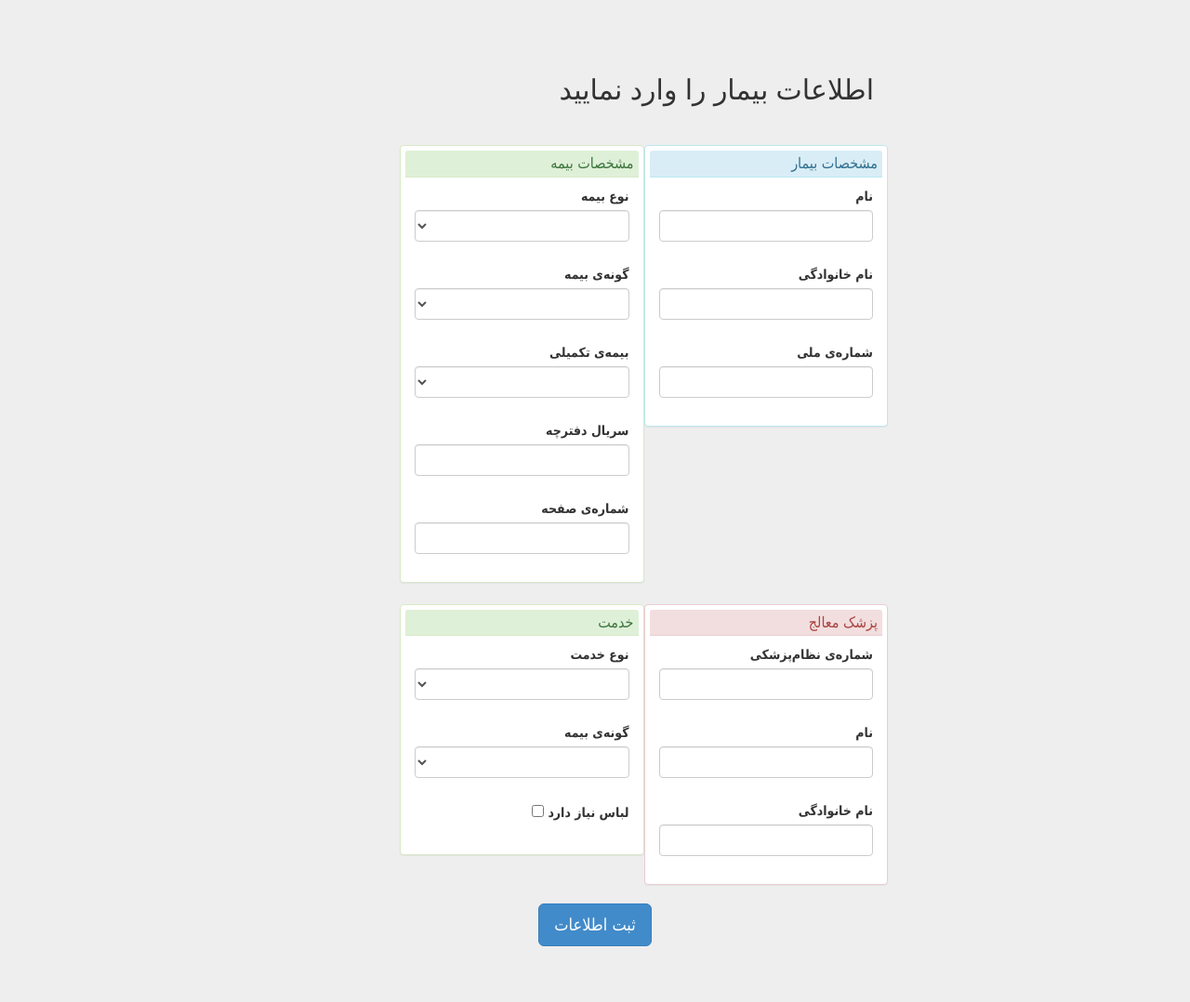
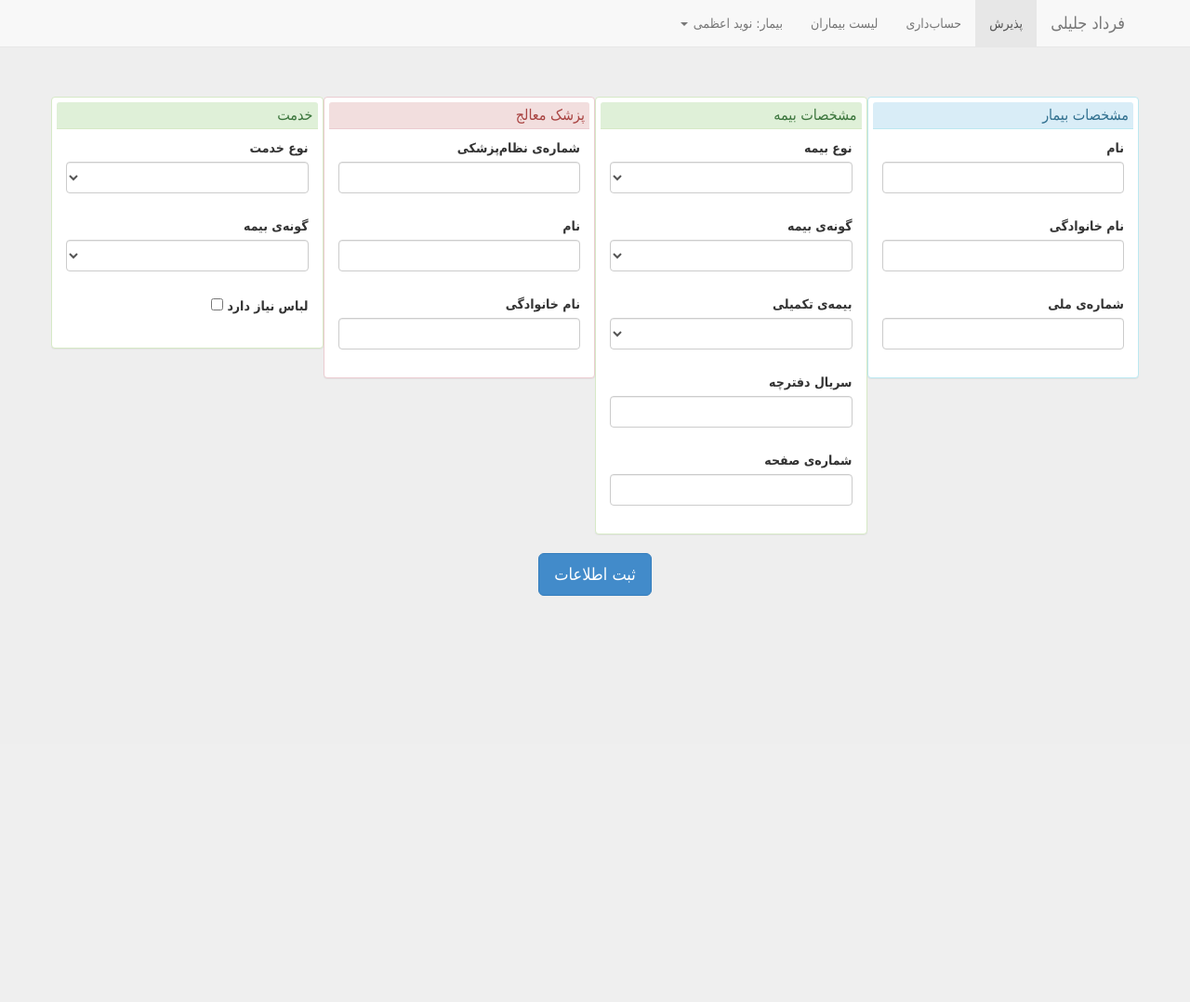
Before and after one commit to Navid777/Matab, a Django app: page /home/ in a window 1280 px wide. Shown: the whole page at 93% size. After the commit the page ends 641 px from the top, so only its background shows below. Run offline with Django 3.2, Linux system fonts and the light colour scheme; a user stored in the database is signed in; tables that the repository leaves empty hold one stand-in row (values such as "Sample post"); lists and menus that the app fills with data are empty; some libraries are stand-ins or nearby versions.

Commit message:
Top Header

```diff
--- /dev/null
+++ b/Matab/Templates/base.html
@@ -0,0 +1,65 @@
+<!DOCTYPE html>
+<html lang="en">
+<head>
+    <meta charset="utf-8">
+    <meta http-equiv="X-UA-Compatible" content="IE=edge">
+    <meta name="viewport" content="width=device-width, initial-scale=1.0">
+    <meta name="description" content="">
+    <meta name="author" content="">
+    <link rel="shortcut icon" href="{{ MEDIA_URL }}ico/favicon.png">
+
+    <title>{% block title %}{% endblock %}</title>
+
+    <link href="{{ MEDIA_URL }}css/bootstrap.css" rel="stylesheet">
+    <link href="{{ MEDIA_URL }}css/bootstrap-rtl.css" rel="stylesheet">
+    <link href="{{ MEDIA_URL }}css/base.css" rel="stylesheet">
+    {% block extracss %}{% endblock %}
+
+    <script type="text/javascript" src="{{ MEDIA_URL }}js/jquery.min.js"></script>
+    <script type="text/javascript" src="{{ MEDIA_URL }}js/ajax_csrf_fix.js"></script>
+    <script type="text/javascript" src="{{ MEDIA_URL }}js/bootstrap.min.js"></script>
+    {% block extrajs %}{% endblock %}
+
+<!-- HTML5 shim and Respond.js IE8 support of HTML5 elements and media queries -->
+    <!--[if lt IE 9]>
+      <script src="{{ MEDIA_URL }}js/html5shiv.js"></script>
+      <script src="{{ MEDIA_URL }}js/respond.min.js"></script>
+    <![endif]-->
+</head>
+
+<body>
+<div class="navbar navbar-default navbar-static-top" role="navigation">
+      <div class="container">
+        <div class="navbar-header">
+          <button type="button" class="navbar-toggle" data-toggle="collapse" data-target=".navbar-collapse">
+            <span class="sr-only">Toggle navigation</span>
+            <span class="icon-bar"></span>
+            <span class="icon-bar"></span>
+            <span class="icon-bar"></span>
+          </button>
+          <a class="navbar-brand" href="#">فرداد جلیلی</a>
+        </div>
+        <div class="navbar-collapse collapse">
+          <ul class="nav navbar-nav">
+            <li class="active"><a href="#">پذیرش</a></li>
+            <li><a href="#about">حساب‌داری</a></li>
+            <li><a href="#contact">لیست بیماران</a></li>
+            <li class="dropdown">
+              <a href="#" class="dropdown-toggle" data-toggle="dropdown">بیمار: نوید اعظمی <b class="caret"></b></a>
+              <ul class="dropdown-menu">
+                <li><a href="#">دریافت پیشینه‌ی پزشکی</a></li>
+                <li><a href="#">پرداخت بدهی</a></li>
+              </ul>
+            </li>
+          </ul>
+        </div><!--/.nav-collapse -->
+      </div>
+    </div>
+
+<div class="container" id='mainContainer'>
+{% block content %}{% endblock %}
+</div> <!-- /container -->
+
+
+</body>
+</html>
--- a/Matab/Templates/home.html
+++ b/Matab/Templates/home.html
@@ -1,47 +1,22 @@
-<!DOCTYPE html>
-<html lang="en">
-  <head>
-    <meta charset="utf-8">
-    <meta http-equiv="X-UA-Compatible" content="IE=edge">
-    <meta name="viewport" content="width=device-width, initial-scale=1.0">
-    <meta name="description" content="">
-    <meta name="author" content="">
-    <link rel="shortcut icon" href="../../docs-assets/ico/favicon.png">
-    <script type="text/javascript" src="{{ MEDIA_URL }}js/jquery.min.js"></script>
-    <script type="text/javascript" src="{{ MEDIA_URL }}js/ajax_csrf_fix.js"></script>
-    <script type="text/javascript" src="{{ MEDIA_URL }}js/chosen.jquery.min.js"></script>
+{% extends 'base.html' %}
+
+{% block title %}
+    پذیرش
+{% endblock %}
+
+{% block extrajs %}
     <script type="text/javascript" src="{{ MEDIA_URL }}js/home.js"></script>
+{% endblock %}
 
-    <title>ثبت بیمار</title>
+{% block extracss %}
+    <link href="{{ MEDIA_URL }}css/patient_entry.css" rel="stylesheet">
+{% endblock %}
 
-    <!-- Bootstrap core CSS -->
-    <link href="{{ MEDIA_URL }}css/bootstrap.css" rel="stylesheet">
-
-    <!-- Bootstrap core CSS -->
-    <link href="{{ MEDIA_URL }}css/bootstrap-rtl.css" rel="stylesheet">
-
-    <!-- Chosen core CSS -->
-    <link href="{{ MEDIA_URL }}css/chosen.css" rel="stylesheet">
-
-    <!-- Custom styles for this template -->
-    <link href="{{ MEDIA_URL }}css/patient_entry.css" rel="stylesheet">
-
-    <!-- HTML5 shim and Respond.js IE8 support of HTML5 elements and media queries -->
-    <!--[if lt IE 9]>
-      <script src="{{ MEDIA_URL }}js/html5shiv.js"></script>
-      <script src="{{ MEDIA_URL }}js/respond.min.js"></script>
-    <![endif]-->
-  </head>
-
-  <body>
-
-    <div class="container" id='mainContainer'>
-        {% csrf_token %}
-    	<h2>اطلاعات بیمار را وارد نمایید</h2>
+{% block content %}
     <form role='form' action="" method="post">
         {% csrf_token %}
         <div class='row'>
-    			<div class='panel panel-info col-md-5 form-part'>
+            <div class='panel panel-info col-md-3 form-part'>
                 <div class='panel-heading'>
                     <h3 class='panel-title'>
                         مشخصات بیمار
@@ -66,7 +41,7 @@
                 </div>
 
             </div>
-    			<div class='col-md-5 form-part panel panel-success'>
+            <div class='col-md-3 form-part panel panel-success'>
                 <div class="panel-heading">
                     <h3 class='panel-title'>
                         مشخصات بیمه
@@ -108,9 +83,7 @@
                 </div>
 
             </div>
-    		</div>
-    		<div class='row'>
-    			<div class='col-md-5 form-part panel panel-danger'>
+            <div class='col-md-3 form-part panel panel-danger'>
                 <div class='panel-heading'>
                     <h3 class='panel-title'>
                         پزشک معالج
@@ -134,7 +107,7 @@
                     </div>
                 </div>
             </div>
-                <div class='col-md-5 form-part panel panel-success'>
+            <div class='col-md-3 form-part panel panel-success'>
                 <div class="panel-heading">
                     <h3 class='panel-title'>
                         خدمت
@@ -170,10 +143,4 @@
     </form>
     <div class='row'>
     </div>
-
-
-    </div> <!-- /container -->
-
-
-  </body>
-</html>
+{% endblock %}
--- /dev/null
+++ b/media/css/base.css
@@ -0,0 +1,10 @@
+body{
+    font-family: Tahoma;
+    background-color: #eee;
+}
+
+
+#mainContainer{
+    margin-right: auto;
+    margin-left: auto;
+}
--- a/media/css/patient_entry.css
+++ b/media/css/patient_entry.css
@@ -1,28 +1,16 @@
-body{
-	font-family: Tahoma;
-  padding-top: 40px;
-  padding-bottom: 40px;
-  background-color: #eee;
-}
 h3{
-	font-family: Tahoma;
-}
-#mainContainer{
-	padding: 20px;
-	width: 50%;
-	margin-right: auto;
-	margin-left: auto;
+    font-family: Tahoma;
 }
 form{
-	padding-top: 30px;
+    padding-top: 30px;
 }
 .form-part{
-	margin-top: 3px;
-	background-color: white;
+    margin-top: 3px;
+    background-color: white;
 }
 
 .row div{
-	padding: 5px;
+    padding: 5px;
 }
 
 /* FIXME: temporary */
```
Also changed, not shown: Matab/Templates/doctorEnroll.html (+9 -38 lines), Matab/Templates/login.html (+9 -38 lines), 1 other file. Lines whose indentation alone changed are shown as unchanged.
